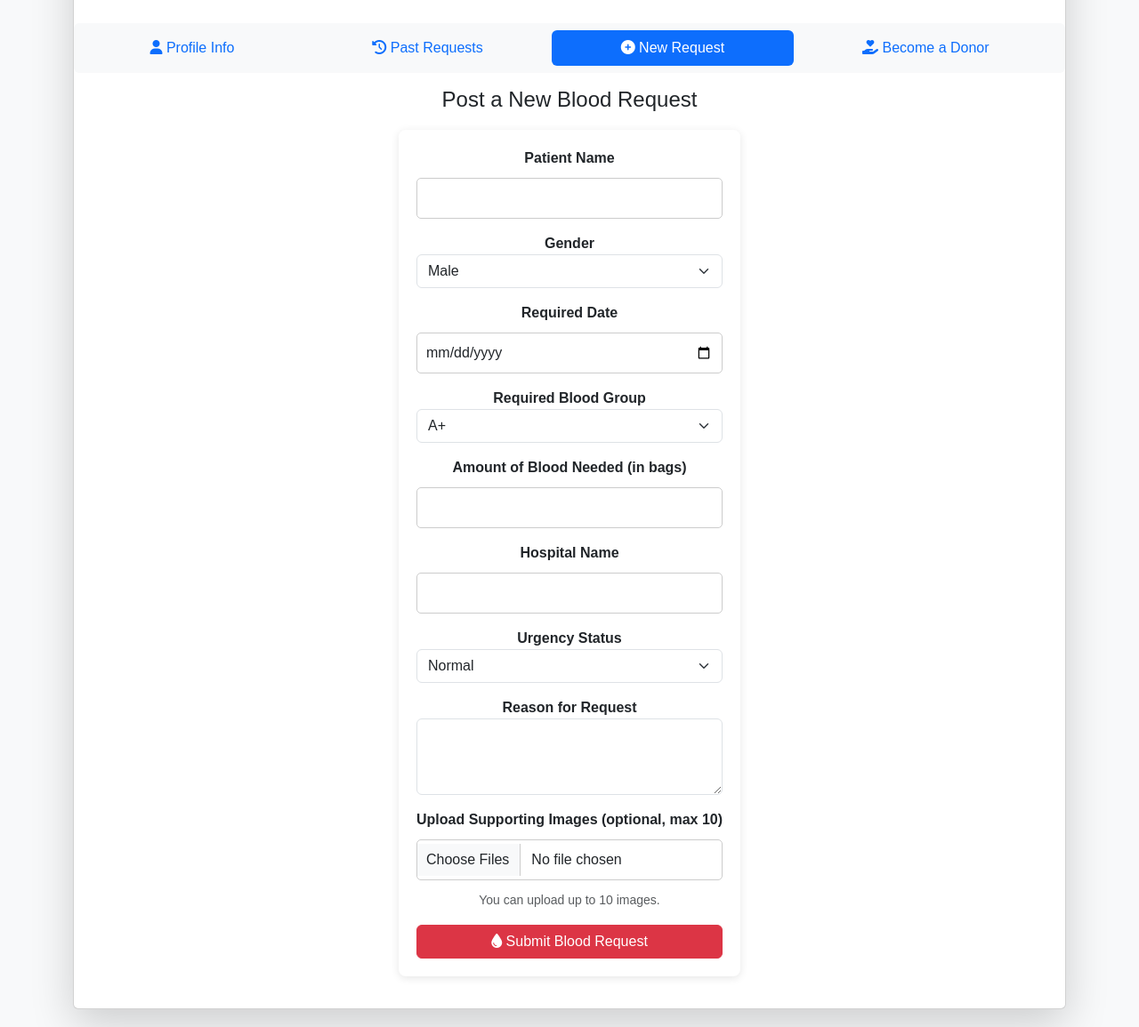
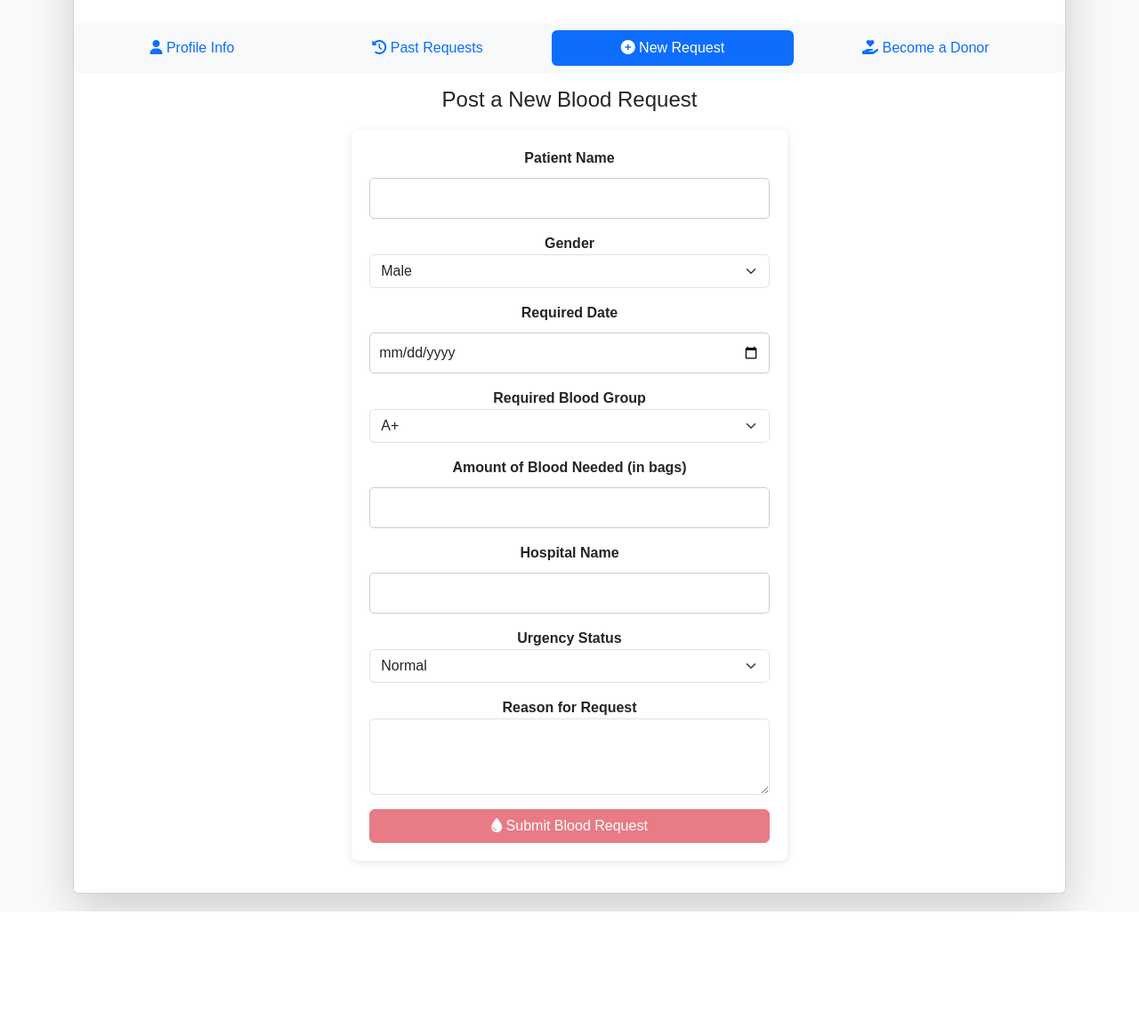
Before and after one commit to Bondhon1/blood_donation_app, a Flask app: a page that uses templates/profile.html in a window 1280 px wide, after a click on "New Request". Shown: the part 545-1700 px from the top of the page at 89% size. After the commit the page ends 1570 px from the top, so only its background shows below. Run offline with Flask 3, Linux system fonts and the light colour scheme; tables that the repository leaves empty hold one stand-in row (values such as "Sample post"); grey boxes marked "Sample" are stand-in pictures; some libraries are stand-ins or nearby versions.

Commit message:
fixed js and css

```diff
--- a/static/styles.css
+++ b/static/styles.css
@@ -5,6 +5,17 @@ body {
     padding: 0;
     background-color: #f8f9fa;
     color: #333;
+}
+
+.card-body {
+    width: 100% !important;  /* Ensures full width */
+    max-width: 600px !important; /* Controls max width on larger screens */
+    margin: auto; /* Centers it */
+}
+@media (max-width: 768px) {
+    .card-body {
+        max-width: 90% !important; /* Prevents too much shrinking */
+    }
 }
 
 
@@ -63,14 +74,33 @@ main {
 }
 
 /* Form Styling */
+/* Default for Small Screens (Mobile) */
 form {
-    max-width: 400px;
+    width: 90%;  /* Make it responsive */
+    max-width: 400px;  /* Default for mobile */
     margin: 20px auto;
     padding: 20px;
     background: white;
     border-radius: 8px;
     box-shadow: 0 2px 10px rgba(0, 0, 0, 0.1);
 }
+
+/* Medium Screens (Tablets & Small Laptops) */
+@media (min-width: 768px) {
+    form {
+        max-width: 600px;  /* Wider for tablets */
+    }
+}
+
+/* Large Screens (PCs & Desktops) */
+@media (min-width: 1024px) {
+    form {
+        max-width: 800px;  /* Wider for desktops */
+    }
+}
+
+
+
 .form-container {
     max-width: 400px;
     margin: 50px auto;
@@ -103,6 +133,37 @@ input.form-control {
 .btn-animated:hover {
     transform: translateY(-3px);
     box-shadow: 0px 5px 15px rgba(0, 0, 0, 0.2);
+}
+/* Ensure the form container takes full width */
+#new-request {
+    display: flex;
+    justify-content: center; /* Centers the form */
+    width: 100%; /* Ensures it takes full width */
+}
+
+/* Default for Small Screens (Mobile) */
+#new-request form {
+    width: 90%;  /* Responsive */
+    max-width: 400px; /* Default width */
+    margin: 20px auto;
+    padding: 20px;
+    background: white;
+    border-radius: 8px;
+    box-shadow: 0 2px 10px rgba(0, 0, 0, 0.1);
+}
+
+/* Medium Screens (Tablets & Small Laptops) */
+@media (min-width: 768px) {
+    #new-request form {
+        max-width: 600px; /* Expands for tablets */
+    }
+}
+
+/* Large Screens (PCs & Desktops) */
+@media (min-width: 1024px) {
+    #new-request form {
+        max-width: none; /* Expands for desktops */
+    }
 }
 
 /* Toggle Password Button */
@@ -302,10 +363,11 @@ button:hover {
         top: 90px; /* Position near profile pic */
     }
 }
+
 /* Increase form width on larger screens */
 @media (min-width: 992px) {
     .card-body {
-        max-width: 900px; /* Adjust the form width */
+        max-width: 600px !important; /* Adjust the form width */
         margin: auto; /* Center the form */
     }
 
--- a/templates/profile.html
+++ b/templates/profile.html
@@ -89,14 +89,17 @@
                     <div class="mb-3">
                         <label class="fw-bold">Division</label>
                         <select id="division" class="form-select" onchange="loadDistricts()" required>
-                            <option value="">Select Division</option>
+                            <option value="" {% if not user.division_id %}selected{% endif %}>Select Division</option>
                             {% for division in divisions %}
-                                <option value="{{ division.id }}" {% if user.division_id and user.division_id == division.id %}selected{% endif %}>
+                                <option value="{{ division.id }}" {% if user.division_id == division.id %}selected{% endif %}>
                                     {{ division.name }}
                                 </option>
                             {% endfor %}
                         </select>
                     </div>
+
+
+
 
 
                     <!-- District Selection -->
@@ -127,7 +130,10 @@
             <div id="requests" class="profile-tab">Past Requests Content</div>
 
             <!-- New Request Tab -->
-            <div id="new-request" class="profile-tab">
+            <div id="new-request" class="profile-tab container">
+
+
+
                         <h4 class="mb-3">Post a New Blood Request</h4>
 
                         <form action="{{ url_for('new_blood_request') }}" method="POST" enctype="multipart/form-data">
@@ -136,6 +142,7 @@
                             <div class="mb-3">
                                 <label class="fw-bold">Patient Name</label>
                                 <input type="text" name="patient_name" class="form-control" required>
+                                <span class="form-text text-danger"></span> <!-- ✅ Always add this -->
                             </div>
 
                             <div class="mb-3">
@@ -174,6 +181,7 @@
                             <div class="mb-3">
                                 <label class="fw-bold">Hospital Name</label>
                                 <input type="text" name="hospital_name" class="form-control" required>
+                                <span class="form-text text-danger"></span>
                             </div>
 
                             <div class="mb-3">
@@ -188,19 +196,15 @@
                             <div class="mb-3">
                                 <label class="fw-bold">Reason for Request</label>
                                 <textarea name="reason" class="form-control" rows="3" required></textarea>
+                                <span class="form-text text-danger"></span>
                             </div>
 
-                    <div class="mb-3">
-                        <label class="fw-bold">Upload Supporting Images (optional, max 10)</label>
-                        <input type="file" name="images" class="form-control" accept="image/*" multiple>
-                        <small class="text-muted">You can upload up to 10 images.</small>
-                    </div>
-
-
-                    <button type="submit" class="btn btn-danger w-100">
+                            <button type="submit" id="submitBtn" class="btn btn-danger w-100" disabled>
                                 <i class="fas fa-tint"></i> Submit Blood Request
                             </button>
                         </form>
+
+
             </div>
 
 
@@ -230,25 +234,30 @@ function showTab(event, tabId) {
     }
 }
 
+document.addEventListener("DOMContentLoaded", function () {
+    let divisionId = "{{ user.division_id }}"; // Division ID from backend
+    let districtId = "{{ user.district_id }}"; // District ID from backend
+    let upazilaId = "{{ user.upazila_id }}"; // Upazila ID from backend
 
-
-
-document.addEventListener("DOMContentLoaded", function () {
-    let districtId = "{{ user.district_id }}";
-    let upazilaId = "{{ user.upazila_id }}";
-    let divisionId = "{{ user.division_id }}";
-
-    // Set the division dropdown to the saved value (if any)
+    // Select the dropdown elements
     const divisionSelect = document.getElementById("division");
-    if (divisionId) {
-        divisionSelect.value = divisionId;
-        loadDistricts(divisionId, districtId, upazilaId);
-    }
-
-    // Ensure districts and upazilas reset if no division is selected
     const districtSelect = document.getElementById("district");
     const upazilaSelect = document.getElementById("upazila");
 
+    // Set the division value if it exists
+    if (divisionId && divisionSelect.querySelector(`option[value="${divisionId}"]`)) {
+        divisionSelect.value = divisionId;
+        loadDistricts(divisionId, districtId, upazilaId);
+    } else {
+        divisionSelect.value = "";
+        districtSelect.innerHTML = `<option value="">Select Division first</option>`;
+        upazilaSelect.innerHTML = `<option value="">Select District First</option>`;
+        districtSelect.disabled = true;
+        upazilaSelect.disabled = true;
+
+    }
+
+    // Disable districts and upazilas if no division is selected
     if (!divisionId) {
         districtSelect.innerHTML = `<option value="">Select Division first</option>`;
         upazilaSelect.innerHTML = `<option value="">Select District First</option>`;
@@ -268,6 +277,7 @@ document.addEventListener("DOMContentLoaded", function () {
             loadDistricts(selectedDivision);
         } else {
             districtSelect.innerHTML = `<option value="">Select Division first</option>`;
+            districtSelect.disabled = true;
         }
     });
 
@@ -281,6 +291,7 @@ document.addEventListener("DOMContentLoaded", function () {
             loadUpazilas(selectedDistrict);
         } else {
             upazilaSelect.innerHTML = `<option value="">Select District First</option>`;
+            upazilaSelect.disabled = true;
         }
     });
 });
@@ -326,27 +337,6 @@ function loadUpazilas(selectedDistrictId, selectedUpazilaId = null) {
         })
         .catch(error => console.error("Error loading upazilas:", error));
 }
-
-
-function disableAddressFields() {
-    document.getElementById('district').disabled = true;
-    document.getElementById('upazila').disabled = true;
-}
-
-document.getElementById('division').addEventListener('change', function() {
-    document.getElementById('district').disabled = this.value === "";
-    document.getElementById('district').innerHTML = `<option value="">Select Divission first</option>`;
-    document.getElementById('upazila').disabled = true;
-    document.getElementById('upazila').innerHTML = `<option value="">Select District First</option>`;
-});
-
-document.getElementById('district').addEventListener('change', function() {
-    document.getElementById('upazila').disabled = this.value === "";
-    document.getElementById('upazila').innerHTML = `<option value="">Select Upazila/City Corporation</option>`;
-});
-
-
-
 
 function enableEdit(fieldId) {
     let inputField = document.getElementById(fieldId);
@@ -424,13 +414,93 @@ function saveProfile(fieldId = null, value = null) {
         headers: { "Content-Type": "application/json" },
         body: JSON.stringify(updatedData)
     })
-    .then(response => response.json())
+    .then(response => {
+        // Check if the response is JSON before parsing
+        const contentType = response.headers.get("content-type");
+        if (!contentType || !contentType.includes("application/json")) {
+            throw new Error("Invalid response from server. Check server logs.");
+        }
+        return response.json();
+    })
     .then(data => {
         alert(data.message);
     })
     .catch(error => console.error("Error:", error));
 }
 
+document.addEventListener("DOMContentLoaded", function () {
+    const form = document.querySelector("form");
+    const submitBtn = document.getElementById("submitBtn");
+
+    // Disable submit button initially
+    submitBtn.disabled = true;
+
+    // Validation rules
+    const fields = {
+        "patient_name": { min: 2, max: 100 },
+        "hospital_name": { min: 2, max: 255 },
+        "reason": { min: 5, max: 500 }
+    };
+
+    function validateField(input) {
+        const fieldName = input.name;
+        const value = input.value.trim();
+        const errorContainer = input.nextElementSibling;
+
+        if (!errorContainer) return false;  // ✅ Prevents `null` error
+
+        if (fields[fieldName]) {
+            const min = fields[fieldName].min;
+            const max = fields[fieldName].max;
+
+            if (value.length === 0) {
+                errorContainer.textContent = "";  // No error for empty fields
+                return false;
+            }
+            else if (value.length < min) {
+                errorContainer.textContent = `Too short (Min ${min} characters)`;
+                return false;
+            }
+            else if (value.length > max) {
+                errorContainer.textContent = `Too long (Max ${max} characters)`;
+                return false;
+            }
+            else {
+                errorContainer.textContent = "";
+                return true;
+            }
+        }
+        return true;
+    }
+
+    function validateForm() {
+        let isValid = true;
+        Object.keys(fields).forEach(field => {
+            const input = document.querySelector(`[name="${field}"]`);
+            if (input && !validateField(input)) {
+                isValid = false;
+            }
+        });
+        submitBtn.disabled = !isValid;
+    }
+
+    Object.keys(fields).forEach(field => {
+        const input = document.querySelector(`[name="${field}"]`);
+        if (input) {
+            input.addEventListener("input", () => {
+                validateField(input);
+                validateForm();
+            });
+
+            input.addEventListener("blur", () => {
+                validateField(input);
+                validateForm();
+            });
+        }
+    });
+
+    validateForm();  // ✅ Run once to set initial state
+});
 </script>
 
 
```
Also changed, not shown: static/profile_pics/default.jpg (added), static/profile_pics/default_cover.jpg (added), static/profile_pics/user_5_e6b7cc6e-d557-40ca-98ad-f3d449ce4cf4.jpg (added). Lines whose indentation alone changed are shown as unchanged.
